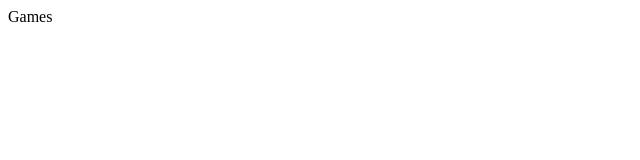
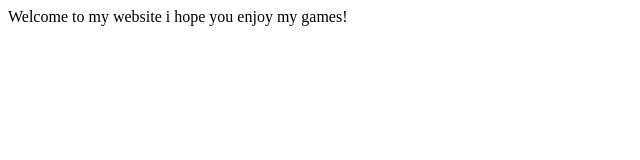
Before and after one commit to 123HiHI123/Webpage, a plain HTML site: page index.html in a window 1280 px wide. Shown: the whole page, without its empty margins (0-640 px from the left). Drawn offline with Linux system fonts and the light colour scheme.

Commit message:
Update index.html

```diff
--- a/index.html
+++ b/index.html
@@ -5,6 +5,6 @@
     <title>Math World</title>
   </head>
   <body>
-    <div id="div1">Games</div>
+    <div id="div1">Welcome to my website i hope you enjoy my games!</div>
   </body>
 </html>
```
